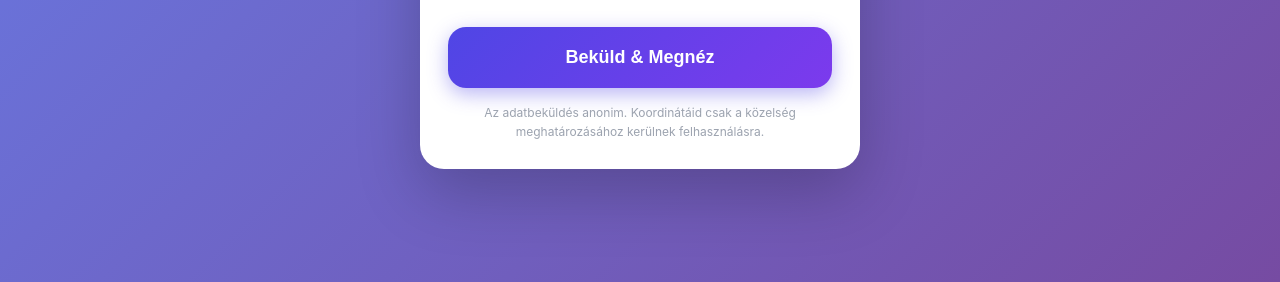
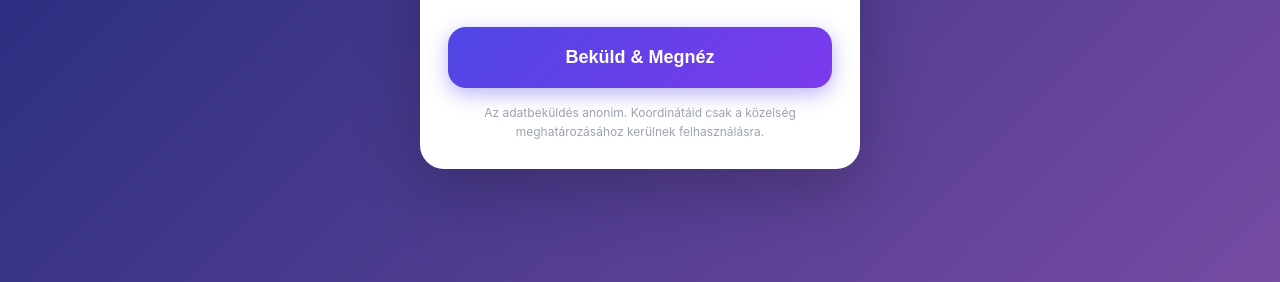
Before and after one commit to Drbsoft/MICourse, a website: page public/index.html in a window 1280 px wide. Shown: the part 518-800 px from the top of the page. Drawn offline with Linux system fonts and the light colour scheme.

Commit message:
Color change

```diff
--- a/public/style.css
+++ b/public/style.css
@@ -7,7 +7,7 @@
 
 body {
   font-family: -apple-system, BlinkMacSystemFont, 'Segoe UI', Roboto, sans-serif;
-  background: linear-gradient(135deg, #667eea 0%, #764ba2 100%);
+  background: linear-gradient(135deg, #142677 0%, #764ba2 100%);
   min-height: 100vh;
   display: flex;
   align-items: center;
```
